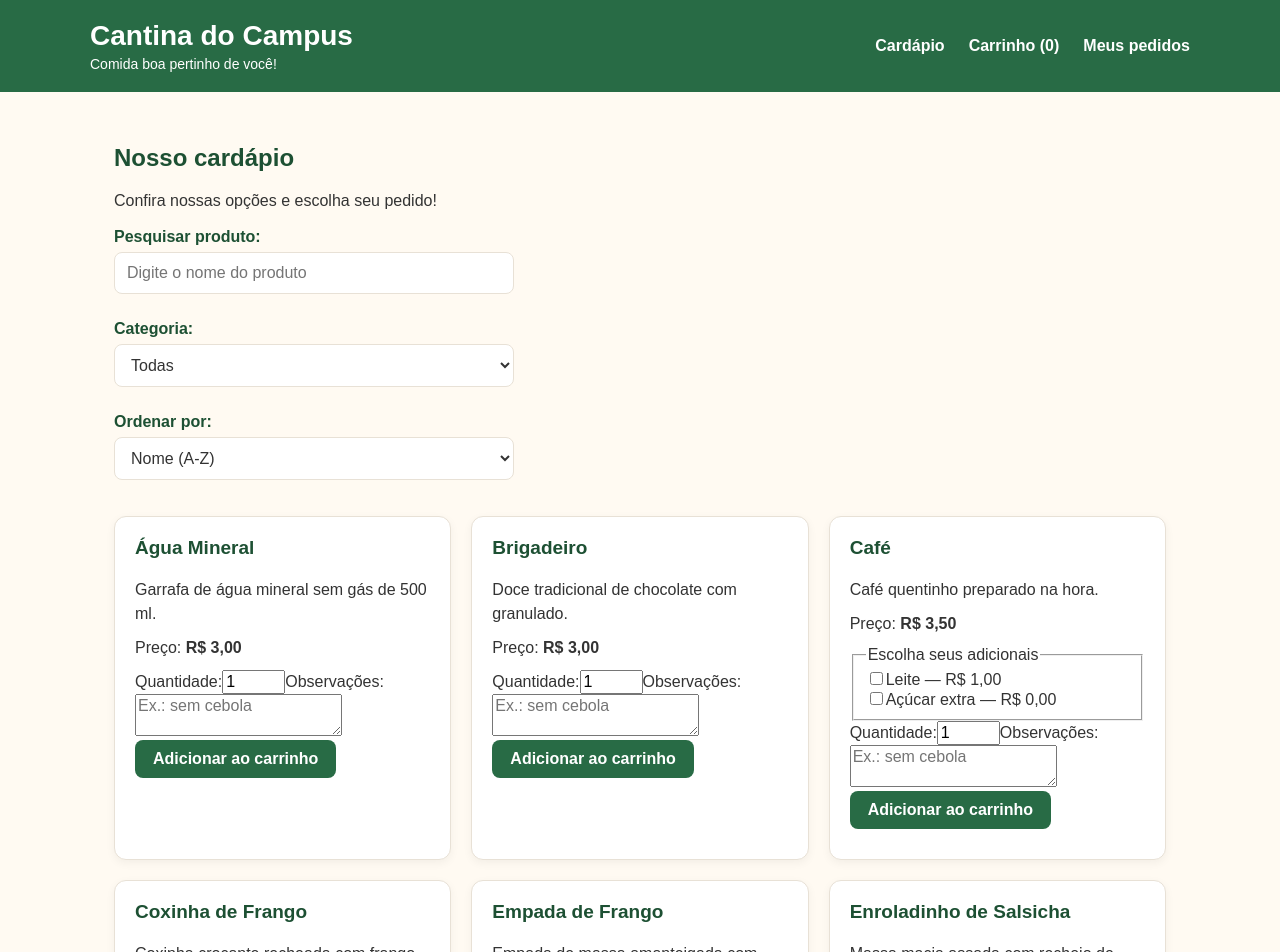
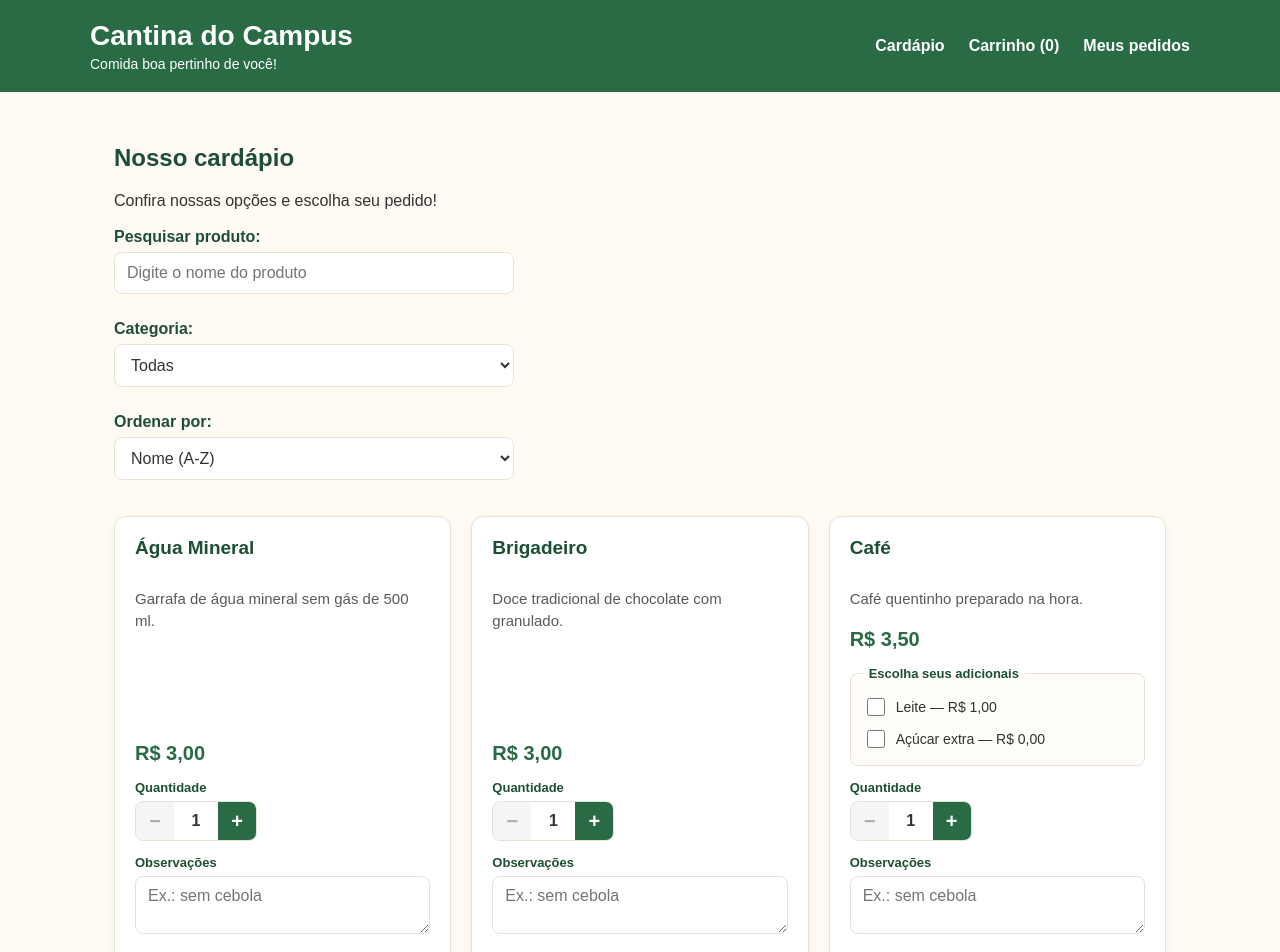
Before and after one commit to erikavito/Cantina-do-Campus-Delivery, a React (Vite) app: page / in a window 1280 px wide. Shown: the top 952 px of the page. Built offline with nearby package versions, Linux system fonts and the light colour scheme.

Commit message:
style: ajustes visuais em arquivos compartilhados (cardápio, item do carrinho, index.css)

```diff
--- a/src/componentes/CardProduto.tsx
+++ b/src/componentes/CardProduto.tsx
@@ -42,11 +42,9 @@ export function CardProduto({ item }: CardProdutoProps) {
     <article className="card-produto">
       <h3>{item.nome}</h3>
 
-      <p>{item.descricao}</p>
+      <p className="card-descricao">{item.descricao}</p>
 
-      <p>
-        Preço: <strong>{formatarPreco(precoUnitario)}</strong>
-      </p>
+      <p className="card-preco">{formatarPreco(precoUnitario)}</p>
 
       {item.disponivel ? (
         <>
@@ -57,51 +55,72 @@ export function CardProduto({ item }: CardProdutoProps) {
             aoAlterar={setAdicionaisIds}
           />
 
-          <label htmlFor={`quantidade-${item.id}`}>
-            Quantidade:
-          </label>
+          <div className="campo-card">
+            <span className="rotulo-card" id={`rotulo-qtd-${item.id}`}>
+              Quantidade
+            </span>
 
-          <input
-            id={`quantidade-${item.id}`}
-            type="number"
-            min="1"
-            max="99"
-            value={quantidade}
-            onChange={(evento) => {
-              const valor = Number(evento.target.value);
+            <div
+              className="seletor-quantidade"
+              role="group"
+              aria-labelledby={`rotulo-qtd-${item.id}`}
+            >
+              <button
+                type="button"
+                className="botao-quantidade"
+                aria-label={`Diminuir quantidade de ${item.nome}`}
+                disabled={quantidade <= 1}
+                onClick={() => setQuantidade(quantidade - 1)}
+              >
+                −
+              </button>
 
-              if (
-                Number.isInteger(valor) &&
-                valor >= 1 &&
-                valor <= 99
-              ) {
-                setQuantidade(valor);
-              }
-            }}
-          />
+              <output aria-live="polite">{quantidade}</output>
 
-          <label htmlFor={`observacao-${item.id}`}>
-            Observações:
+              <button
+                type="button"
+                className="botao-quantidade"
+                aria-label={`Aumentar quantidade de ${item.nome}`}
+                disabled={quantidade >= 99}
+                onClick={() => setQuantidade(quantidade + 1)}
+              >
+                +
+              </button>
+            </div>
+          </div>
+
+          <div className="campo-card">
+            <label
+              className="rotulo-card"
+              htmlFor={`observacao-${item.id}`}
+            >
+              Observações
             </label>
 
             <textarea
               id={`observacao-${item.id}`}
               maxLength={120}
+              rows={2}
               value={observacao}
               onChange={(evento) => setObservacao(evento.target.value)}
               placeholder="Ex.: sem cebola"
             />
+          </div>
 
-          <button type="button" onClick={adicionarAoCarrinho}>
+          <button
+            type="button"
+            className="botao-adicionar"
+            onClick={adicionarAoCarrinho}
+          >
             Adicionar ao carrinho
           </button>
 
-          <p role="status" aria-live="polite">
+          <p className="card-mensagem" role="status" aria-live="polite">
             {mensagem}
           </p>
         </>
       ) : (
-        <button type="button" disabled>
+        <button type="button" className="botao-adicionar" disabled>
           Produto indisponível
         </button>
       )}
--- a/src/componentes/ItemCarrinho.tsx
+++ b/src/componentes/ItemCarrinho.tsx
@@ -56,7 +56,7 @@ export function ItemCarrinho({
       </p>
 
       <p>
-        **Total deste item:** {formatarPreco(totalLinha)}
+      <strong>Total deste item:</strong> {formatarPreco(totalLinha)}
       </p>
 
       <div className="controles-quantidade">
@@ -88,6 +88,7 @@ export function ItemCarrinho({
 
         <button
           type="button"
+          className="botao-remover"
           onClick={() => removerItem(indice)}
           aria-label={`Remover ${produto.nome} do carrinho`}
         >
--- a/src/componentes/SeletorAdicionais.tsx
+++ b/src/componentes/SeletorAdicionais.tsx
@@ -24,14 +24,14 @@ export function SeletorAdicionais({
   if (adicionais.length === 0) return null;
 
   return (
-    <fieldset>
+    <fieldset className="adicionais">
       <legend>Escolha seus adicionais</legend>
 
       {adicionais.map((adicional) => {
         const idCampo = `${idBase}-${adicional.id}`;
 
         return (
-          <div key={adicional.id}>
+          <div key={adicional.id} className="adicional">
             <input
               id={idCampo}
               type="checkbox"
--- a/src/index.css
+++ b/src/index.css
@@ -304,3 +304,120 @@ button:disabled {
   color: #777777;
   transform: none;
 }
+
+/* ===== Card de produto: formulário interno ===== */
+.card-produto {
+  display: flex;
+  flex-direction: column;
+}
+
+.card-produto .card-descricao {
+  color: #5a5a5a;
+  font-size: 15px;
+  flex-grow: 1;
+}
+
+.card-produto .card-preco {
+  color: var(--verde);
+  font-size: 20px;
+  font-weight: bold;
+  margin: 4px 0 12px;
+}
+
+.card-produto .adicionais {
+  border: 1px solid var(--borda);
+  border-radius: 8px;
+  padding: 10px 12px;
+  margin: 0 0 14px;
+  background: #fffdf9;
+}
+
+.card-produto .adicionais legend {
+  padding: 0 6px;
+  font-size: 13px;
+  font-weight: bold;
+  color: var(--verde-escuro);
+}
+
+.card-produto .adicional {
+  display: flex;
+  align-items: center;
+  gap: 8px;
+  padding: 4px 0;
+  font-size: 14px;
+}
+
+.card-produto .adicional input {
+  width: 18px;
+  height: 18px;
+  accent-color: var(--verde);
+  cursor: pointer;
+}
+
+.card-produto .adicional label {
+  cursor: pointer;
+}
+
+.card-produto .campo-card {
+  margin-bottom: 14px;
+}
+
+.card-produto .rotulo-card {
+  display: block;
+  margin-bottom: 6px;
+  font-size: 13px;
+  font-weight: bold;
+  color: var(--verde-escuro);
+}
+
+.card-produto textarea {
+  width: 100%;
+  padding: 10px 12px;
+  border: 1px solid var(--borda);
+  border-radius: 8px;
+  background: var(--branco);
+  color: var(--texto);
+  resize: vertical;
+}
+
+.card-produto textarea:focus {
+  outline: 2px solid var(--laranja);
+  border-color: var(--laranja);
+}
+
+.seletor-quantidade {
+  display: inline-flex;
+  align-items: center;
+  border: 1px solid var(--borda);
+  border-radius: 8px;
+  overflow: hidden;
+  background: var(--branco);
+}
+
+.seletor-quantidade output {
+  min-width: 44px;
+  text-align: center;
+  font-weight: bold;
+}
+
+.card-produto .botao-quantidade {
+  width: 38px;
+  height: 38px;
+  padding: 0;
+  border-radius: 0;
+  font-size: 20px;
+  line-height: 1;
+}
+
+.card-produto .botao-adicionar {
+  width: 100%;
+  padding: 12px 18px;
+}
+
+.card-produto .card-mensagem {
+  min-height: 20px;
+  margin: 10px 0 0;
+  font-size: 14px;
+  font-weight: normal;
+  color: var(--verde);
+}
--- a/src/servicos/filtrosCardapio.ts
+++ b/src/servicos/filtrosCardapio.ts
@@ -1,4 +1,3 @@
-
 import type { Categoria, ItemCardapio } from '../tipos';
 
 export type FiltroCategoria = 'todas' | Categoria;
@@ -8,21 +7,30 @@ export type Ordenacao =
   | 'menor-preco'
   | 'maior-preco';
 
+// Tira acentos e deixa minúsculo: "Água" e "agua" ficam iguais na busca
+function normalizarTexto(texto: string): string {
+  return texto
+    .normalize('NFD')
+    .replace(/[\u0300-\u036f]/g, '')
+    .toLocaleLowerCase('pt-BR')
+    .trim();
+}
+
 export function filtrarEOrdenarItens(
   itens: ItemCardapio[],
   busca: string,
   categoria: FiltroCategoria,
   ordenacao: Ordenacao
 ): ItemCardapio[] {
-  const termoBusca = busca.toLocaleLowerCase('pt-BR');
+  const termoBusca = normalizarTexto(busca);
 
   const resultado = itens.filter((item) => {
     const correspondeCategoria =
       categoria === 'todas' || item.categoria === categoria;
 
-    const correspondeBusca = item.nome
-      .toLocaleLowerCase('pt-BR')
-      .includes(termoBusca);
+    const correspondeBusca = normalizarTexto(item.nome).includes(
+      termoBusca
+    );
 
     return correspondeCategoria && correspondeBusca;
   });
```
Lines whose indentation alone changed are shown as unchanged.
